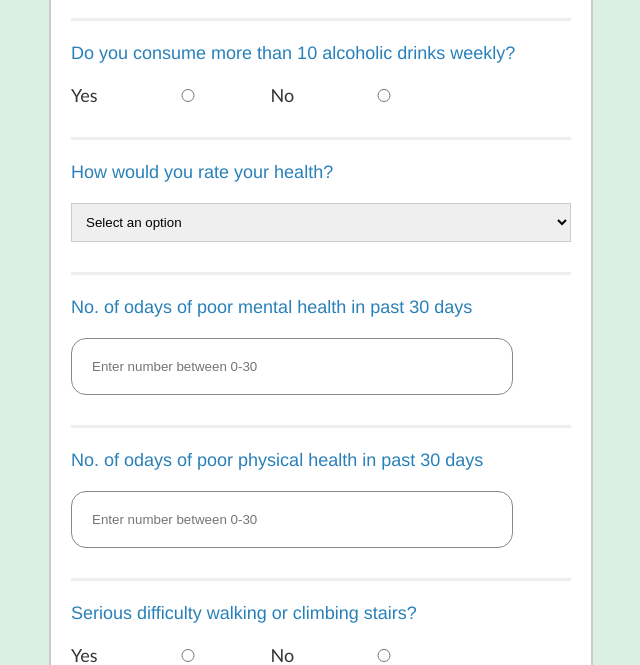
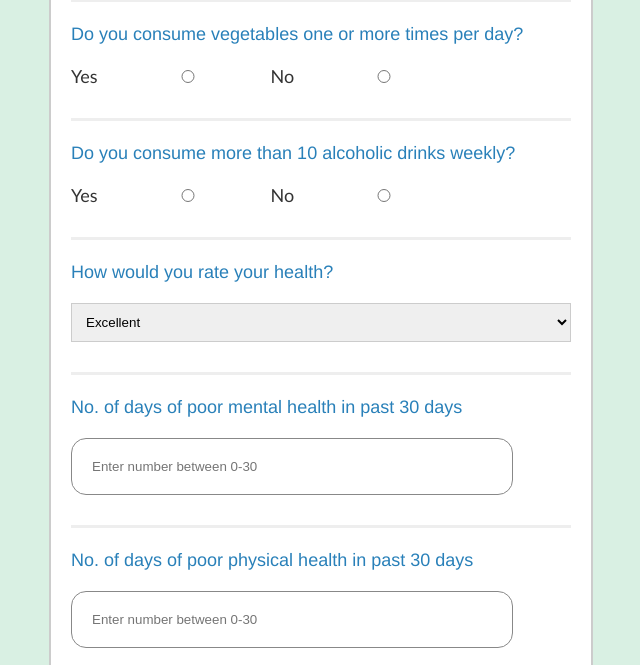
Before and after one commit to maradeben/wotosuga, a FastAPI app: page /predict in a window 1280 px wide. Shown: the part 2160-2825 px from the top of the page, without its empty margins (319-959 px from the left). Run offline with FastAPI, Linux system fonts and the light colour scheme; parts of the project's set-up code (start-up, migrations or seed data) failed here and were passed over.

Commit message:
minor fixes

```diff
--- a/frontend/static/styles/dev.css
+++ b/frontend/static/styles/dev.css
@@ -3,6 +3,7 @@ div.bio {
     text-align: center;
     align-content: center;
     font-size: 50px;
+    padding-top: 200px;
 }
 
 .bio #name {
--- a/frontend/static/styles/form.css
+++ b/frontend/static/styles/form.css
@@ -1,6 +1,7 @@
 #padding {
-  padding-top: 150px;
+  padding-top: 250px;
 }
+
 form {
   width: 500px;
   margin: 0 auto;
--- a/frontend/static/styles/header.css
+++ b/frontend/static/styles/header.css
@@ -52,7 +52,7 @@ header {
     background-color: #2980b9;
     color: #ffffff;
     /* color: #000; */
-    width: 100%;
+    /*width: 100%;*/
     text-align: center;
     text-decoration: solid;
     font-weight: bold;
@@ -66,7 +66,7 @@ header div.home-header{
     align-self: center;
     background-color: #2980b9;
     color: #ffffff;
-    width: 100%;
+    /*width: 100%;*/
     text-align: center;
     text-decoration: solid;
     font-weight: bold;
--- a/frontend/templates/predictor.html
+++ b/frontend/templates/predictor.html
@@ -14,95 +14,95 @@
 <form method="post" required>
     <div class="field">
         <p><label class="field-label" for="name">Name</label></p>
-        <input type="text" name="Name" id="name" placeholder="Enter name">
+        <input type="text" name="Name" id="name" placeholder="Enter name" required>
     </div>
     <div class="field">
-        <p><label class="field-label for="age">Age</label></p>
-        <input type="number" step="1" min="0" max="150" name="Age" id="age" placeholder="Enter age">
+        <p><label class="field-label" for="age">Age</label></p>
+        <input type="number" step="1" min="0" max="150" name="Age" id="age" placeholder="Enter age" required>
     </div>
     <div class="field">
         <p><label class="field-label" for="Sex">Sex</label></p>
         <label for="male">Male</label>
-        <input type="radio" name="Sex" value="1" id="male">
+        <input type="radio" name="Sex" value="1" id="male" required>
         <label for="female">Female</label>
-        <input type="radio" name="Sex" value="0" id="female">
+        <input type="radio" name="Sex" value="0" id="female" required>
     </div>
     <div class="field">
         <p><label class="field-label" for="HighBP">Do you have High Blood Pressure?</label></p>
         <label for="highbp">Yes</label>
-        <input type="radio" name="HighBP" id="highbp" value="1">
+        <input type="radio" name="HighBP" id="highbp" value="1" required>
         <label for="nohighbp">No</label>
-        <input type="radio" name="HighBP" id="nohighbp" value="0">
+        <input type="radio" name="HighBP" id="nohighbp" value="0" required>
     </div>
     <div class="field">
     <p><label class="field-label" for="HighChol">Do you have known High Cholesterol?</label></p>
         <label for="highchol">Yes</label>
-        <input type="radio" name="HighChol" id="highchol" value="1">
+        <input type="radio" name="HighChol" id="highchol" value="1" required>
         <label for="nohighchol">No</label>
-        <input type="radio" name="HighChol" id="nohighchol" value="0">
+        <input type="radio" name="HighChol" id="nohighchol" value="0" required>
     </div>
     <div class="field">
         <p><label class="field-label" for="height">Height(m)</label></p>
-        <input type="number" step=".01" min="0.50" max="2.50" name="Height" id="height">
+        <input type="number" step=".01" min="0.50" max="2.50" name="Height" id="height" required>
     </div>
     <div class="field">
         <p><label class="field-label" for="weight">Weight(kg)</label></p>
-        <input type="number" step=".1" min="30" max="200" name="Weight" id="weight">
+        <input type="number" step=".1" min="30" max="200" name="Weight" id="weight" required>
     </div>
     <div class="field">
         <p><label class="field-label" for="sticks">Sticks/day of cigarettes</label></p>
-        <input type="number" step="1" min="0" name="SticksDay" id="sticks">
+        <input type="number" step="1" min="0" name="SticksDay" id="sticks" required>
     </div>
     <div class="field">
         <p><label class="field-label" for="years">For how many years have you smoked?</label></p>
-        <input type="number" step="1" min="0" name="YearsSmoked" id="years">
+        <input type="number" step="1" min="0" name="YearsSmoked" id="years" required>
     </div>
     <div class="field">
         <p><label class="field-label" for="Stroke">Ever had a stroke?</label></p>
         <label for="stroke">Yes</label>
-        <input type="radio" name="Stroke" id="stroke" value="1">
+        <input type="radio" name="Stroke" id="stroke" value="1" required>
         <label for="nostroke">No</label>
-        <input type="radio" name="Stroke" id="nostroke" value="0">
+        <input type="radio" name="Stroke" id="nostroke" value="0" required>
     </div>
     <div class="field">
         <p><label class="field-label" for="HeartDiseaseorAttack">Ever had heart attack or other heart disease?</label></p>
         <label for="heartish">Yes</label>
-        <input type="radio" name="HeartDiseaseorAttack" id="heartish" value="1">
+        <input type="radio" name="HeartDiseaseorAttack" id="heartish" value="1" required>
         <label for="noheartish">No</label>
-        <input type="radio" name="HeartDiseaseorAttack" id="noheartish" value="0">
+        <input type="radio" name="HeartDiseaseorAttack" id="noheartish" value="0" required>
     </div>
     <div class="field">
         <p><label class="field-label" for="PhysActivity">Physical activity in past 30 days apart from job?</label></p>
         <label for="activity">Yes</label>
-        <input type="radio" name="PhysActivity" id="activity" value="1">
+        <input type="radio" name="PhysActivity" id="activity" value="1" required>
         <label for="noactivity">No</label>
-        <input type="radio" name="PhysActivity" id="noactivity" value="0">
+        <input type="radio" name="PhysActivity" id="noactivity" value="0" required>
     </div>
     <div class="field">
         <p><label class="field-label" for="Fruits">Do you eat fruits one or more times per day?</label></p>
         <label for="fruits">Yes</label>
-        <input type="radio" name="Fruits" id="fruits" value="1">
+        <input type="radio" name="Fruits" id="fruits" value="1" required>
         <label for="nofruits">No</label>
-        <input type="radio" name="Fruits" id="nofruits" value="0">
+        <input type="radio" name="Fruits" id="nofruits" value="0" required>
     </div>
     <div class="field">
         <p><label class="field-label" for="Veggies">Do you consume vegetables one or more times per day?</label></p>
         <label for="veggies">Yes</label>
-        <input type="radio" name="Veggies" id="veggies" value="1">
+        <input type="radio" name="Veggies" id="veggies" value="1" required>
         <label for="noveggies">No</label>
-        <input type="radio" name="Veggies" id="noveggies" value="0">
+        <input type="radio" name="Veggies" id="noveggies" value="0" required>
     </div>
     <div class="field">
         <p><label class="field-label" for="HvyAlcoholConsump">Do you consume more than 10 alcoholic drinks weekly?</label></p>
         <label for="heavydrink">Yes</label>
-        <input type="radio" name="HvyAlcoholConsump" id="heavydrink" value="1">
+        <input type="radio" name="HvyAlcoholConsump" id="heavydrink" value="1" required>
         <label for="noheavydrink">No</label>
-        <input type="radio" name="HvyAlcoholConsump" id="noheavydrink" value="0">
+        <input type="radio" name="HvyAlcoholConsump" id="noheavydrink" value="0" required>
     </div>
     <div class="field">
         <p><label class="field-label" for="genhlth">How would you rate your health?</label></p>
-        <select name="GenHlth" id="genhlth">
-            <option value="none" selected disabled hidden>Select an option</option>
+        <select name="GenHlth" id="genhlth" required>
+           <option value="" disabled hidden>Select an option</option>
             <option value="1">Excellent</option>
             <option value="2">Very Good</option>
             <option value="3">Good</option>
@@ -111,24 +111,24 @@
         </select>
     </div>
     <div class="field">
-        <p><label class="field-label" for="menthlth">No. of odays of poor mental health in past 30 days</label></p>
-        <input type="number" step="1" min="0" max="30" name="MentHlth" id="menthlth" placeholder="Enter number between 0-30">
+        <p><label class="field-label" for="menthlth">No. of days of poor mental health in past 30 days</label></p>
+        <input type="number" step="1" min="0" max="30" name="MentHlth" id="menthlth" placeholder="Enter number between 0-30" required>
     </div>
     <div class="field">
-        <p><label class="field-label" for="physhlth">No. of odays of poor physical health in past 30 days</label></p>
-        <input type="number" step="1" min="0" max="30" name="PhysHlth" id="physhlth" placeholder="Enter number between 0-30">
+        <p><label class="field-label" for="physhlth">No. of days of poor physical health in past 30 days</label></p>
+        <input type="number" step="1" min="0" max="30" name="PhysHlth" id="physhlth" placeholder="Enter number between 0-30" required>
     </div>
     <div class="field">
         <p><label class="field-label" for="DiffWalk">Serious difficulty walking or climbing stairs?</label></p>
         <label for="diffwalk">Yes</label>
-        <input type="radio" name="DiffWalk" id="diffwalk" value="1">
+        <input type="radio" name="DiffWalk" id="diffwalk" value="1" required>
         <label for="nodiffwalk">No</label>
-        <input type="radio" name="DiffWalk" id="nodiffwalk" value="0">
+        <input type="radio" name="DiffWalk" id="nodiffwalk" value="0" required>
     </div>
     <div class="field">
         <p><label class="field-label" for="education">Education Level</label></p>
-        <select name="Education" id="education">
-            <option value="none" selected disabled hidden>Select an option</option>
+        <select name="Education" id="education" required>
+            <option value="" disabled hidden>Select an option</option>
             <option value="1">Kindergarten/None</option>
             <option value="2">Elementary/Primary</option>
             <option value="3">Some High School</option>
@@ -139,8 +139,8 @@
     </div>
     <div class="field">
     <p><label class="field-label" for="income">Yearly Income Level</label></p>
-        <select name="Income" id="income">
-            <option value="none" selected disabled hidden>Select an option</option>
+        <select name="Income" id="income" required>
+           <option value="" disabled hidden>Select an option</option>
             <option value="1">Less than $10,000</option>
             <option value="5">Less than $15,000</option>
             <option value="8">Less than $20,000</option>
```
Also changed, not shown: frontend/static/charts/745be573-8c93-456a-97a3-0df1618f304b-bmi_cat.jpg (added), frontend/static/charts/745be573-8c93-456a-97a3-0df1618f304b-bmi_dist.jpg (added), frontend/static/charts/745be573-8c93-456a-97a3-0df1618f304b-diag_bmi_sex.jpg (added).
